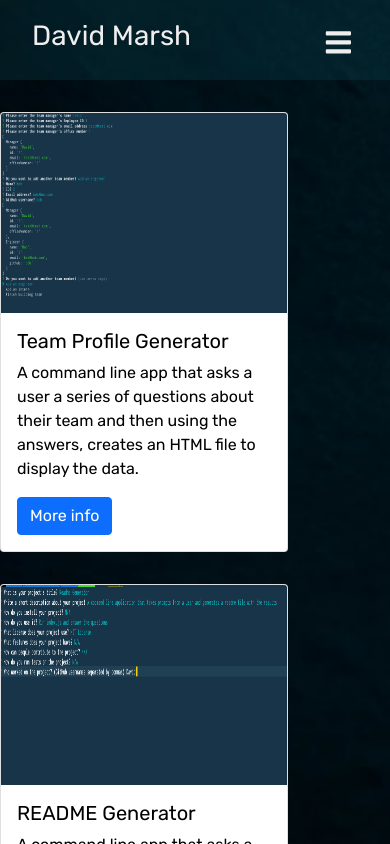
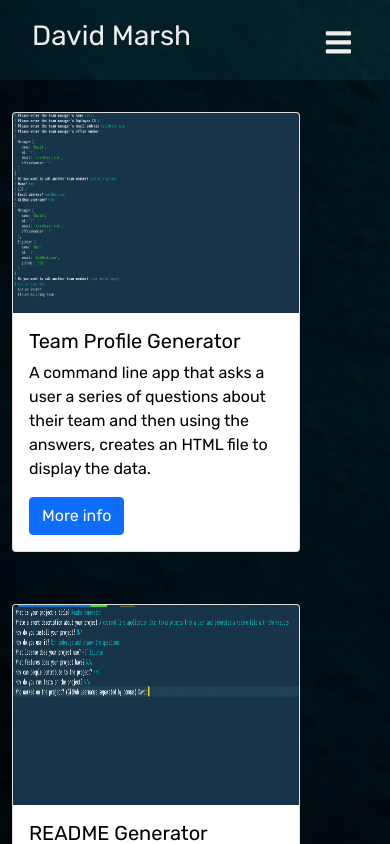
Before and after one commit to Daveym1/React-Portfolio, a React (Create React App) app: page /projects in a window 390 px wide. Shown: the top 844 px of the page. Built offline with nearby package versions, Linux system fonts and the light colour scheme.

Commit message:
updated css

```diff
--- /dev/null
+++ b/src/Components/Project.js
@@ -0,0 +1,5 @@
+import React from "react";
+
+export default function Project() {
+  return <div>Project</div>;
+}
--- a/src/Components/ProjectCard.js
+++ b/src/Components/ProjectCard.js
@@ -1,7 +1,6 @@
 import React from "react";
 
 function ProjectCard({ project }) {
-  console.log(project.image);
   return (
     <div className="card" style={{ width: "18rem" }}>
       <img
@@ -9,6 +8,7 @@ function ProjectCard({ project }) {
         className="card-img-top"
         alt={`${project.name} screenshot`}
         style={{ height: "200px", width: "100%" }}
+        key={project.id}
       />
       <div className="card-body">
         <h5 className="card-title">{project.name}</h5>
--- a/src/Components/ProjectsPage.js
+++ b/src/Components/ProjectsPage.js
@@ -4,7 +4,7 @@ import ProjectCard from "./ProjectCard";
 
 export default function ProjectsPage() {
   return (
-    <div>
+    <div className="container">
       {projects.map((project) => (
         <ProjectCard key={project.id} project={project} />
       ))}
--- a/src/style.css
+++ b/src/style.css
@@ -62,6 +62,38 @@ body {
     color: var(--textColor);
 }
 
+.container {
+    display: flex;
+    flex-wrap: wrap;
+    justify-content: space-between;
+}
+
+.card {
+    margin-top: 2rem;
+    color: black;
+    width: 30%;
+    margin-bottom: 20px;
+}
+
+.card > img {
+    width: 100%;
+    height: auto;
+    max-width: 100%;
+}
+
+@media (max-width: 992px) {
+    .card {
+      width: 45%;
+    }
+  }
+
+  @media (max-width: 720px) {
+    .card {
+      width: 100%;
+    }
+  }
+
+
 @media only screen and (max-width: 1024px) {
     header .nav-btn {
         visibility: visible;
@@ -103,26 +135,3 @@ body {
         border-bottom: 2px solid var(--secondaryColor);
     }
 }
-
-.container {
-    margin: 0 auto;
-    padding-top: 2rem;
-    color: black;
-}
-
-.container > .row {
-    padding-top: 1rem ;
-    padding-bottom: 1rem ;
-}
-
-.card {
-    margin-top: 2rem;
-    color: black;
-    width: 1fr;
-}
-
-.card > img {
-    width: 100%;
-    height: auto;
-    max-width: 100%;
-}
```
